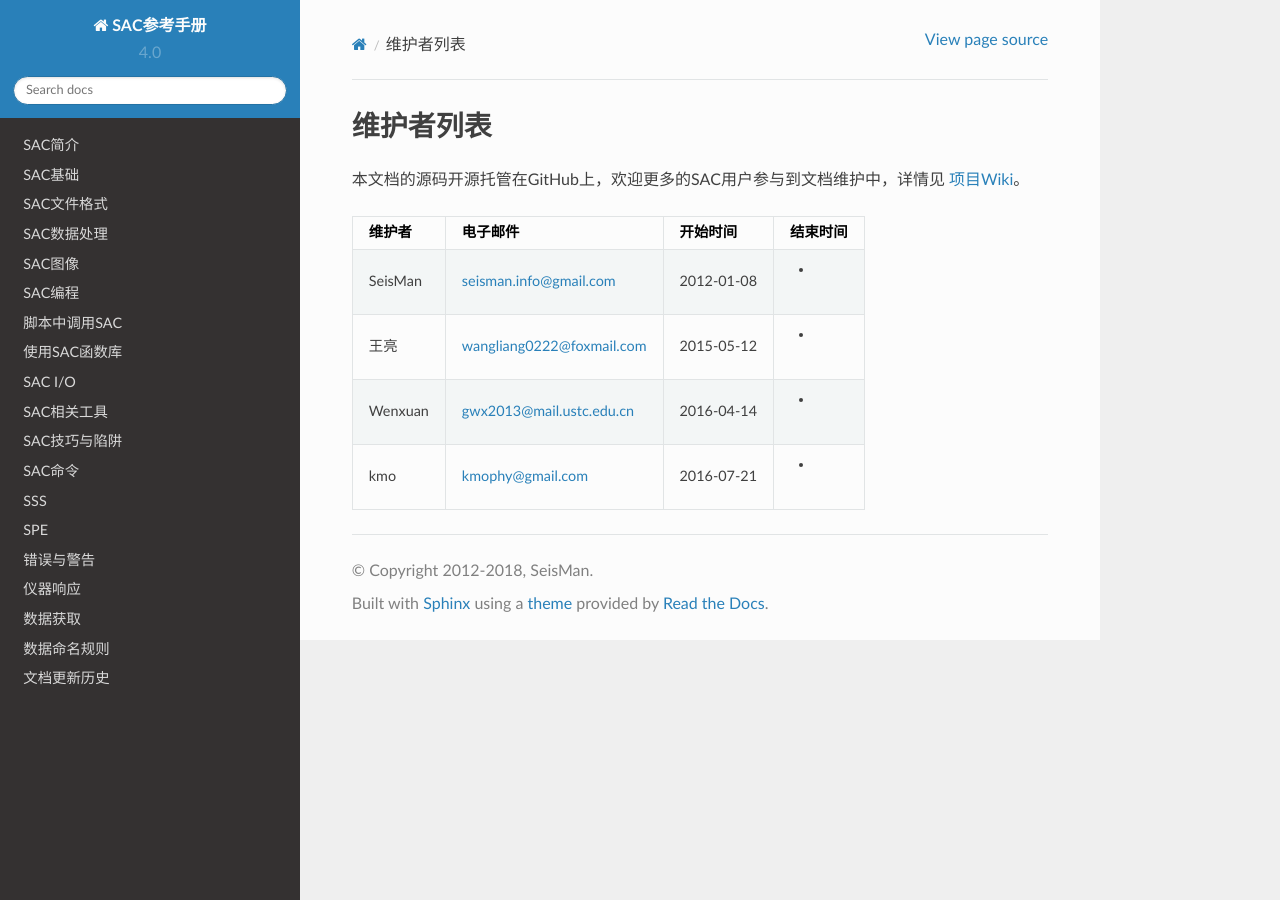
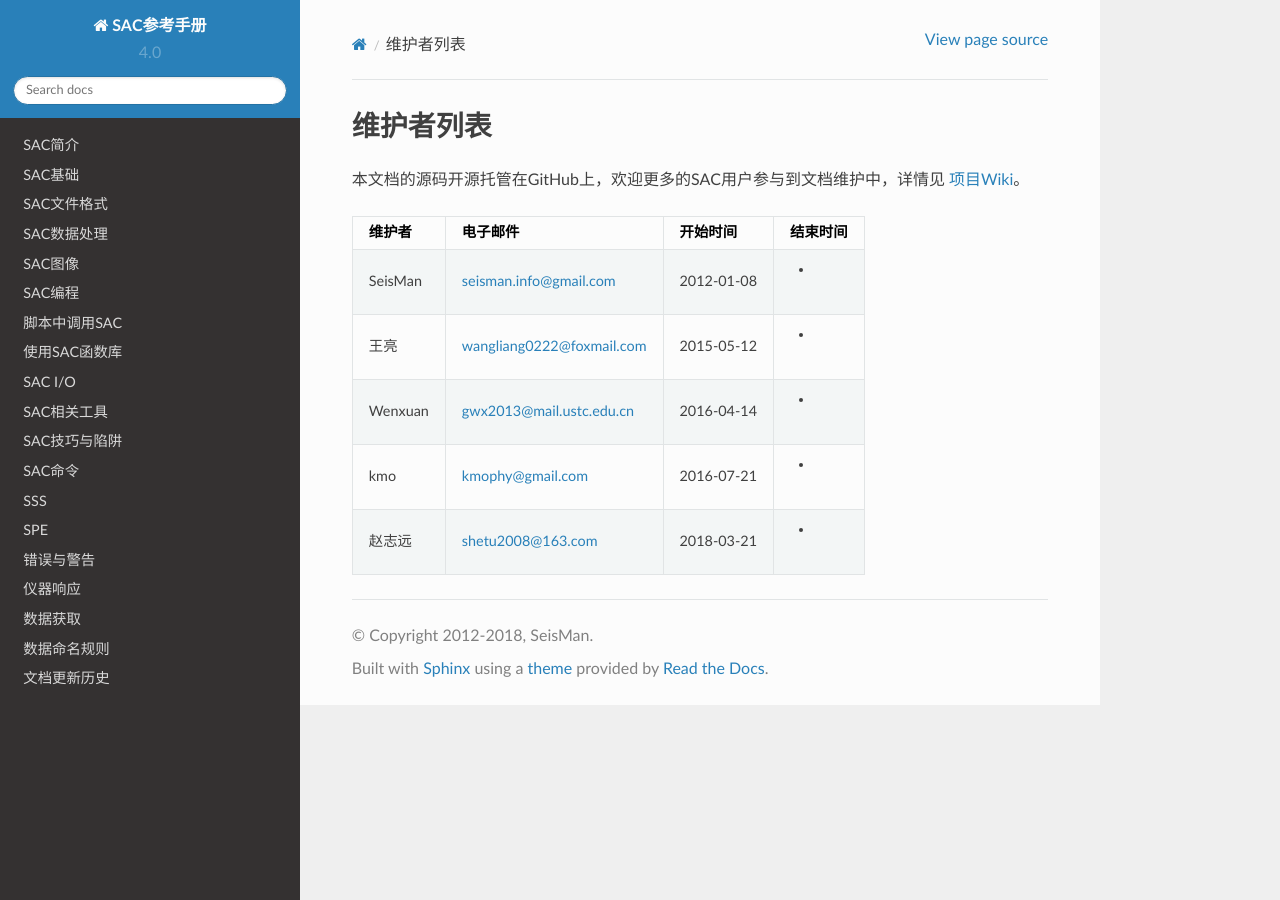
Before and after one commit to seisman/SAC_Docs_zh, a Sphinx documentation site: the page built from source/contributor.rst, in a window 1280 px wide. Built offline with Sphinx 7.4.7 and the Read the Docs theme 2.0.0, drawn with Linux system fonts in a browser that asks for light colours.

Commit message:
update contributors

```diff
--- a/source/contributor.rst
+++ b/source/contributor.rst
@@ -27,3 +27,7 @@
      - kmophy@gmail.com
      - 2016-07-21
      - -
+   * - 赵志远
+     - shetu2008@163.com
+     - 2018-03-21
+     - -
```
